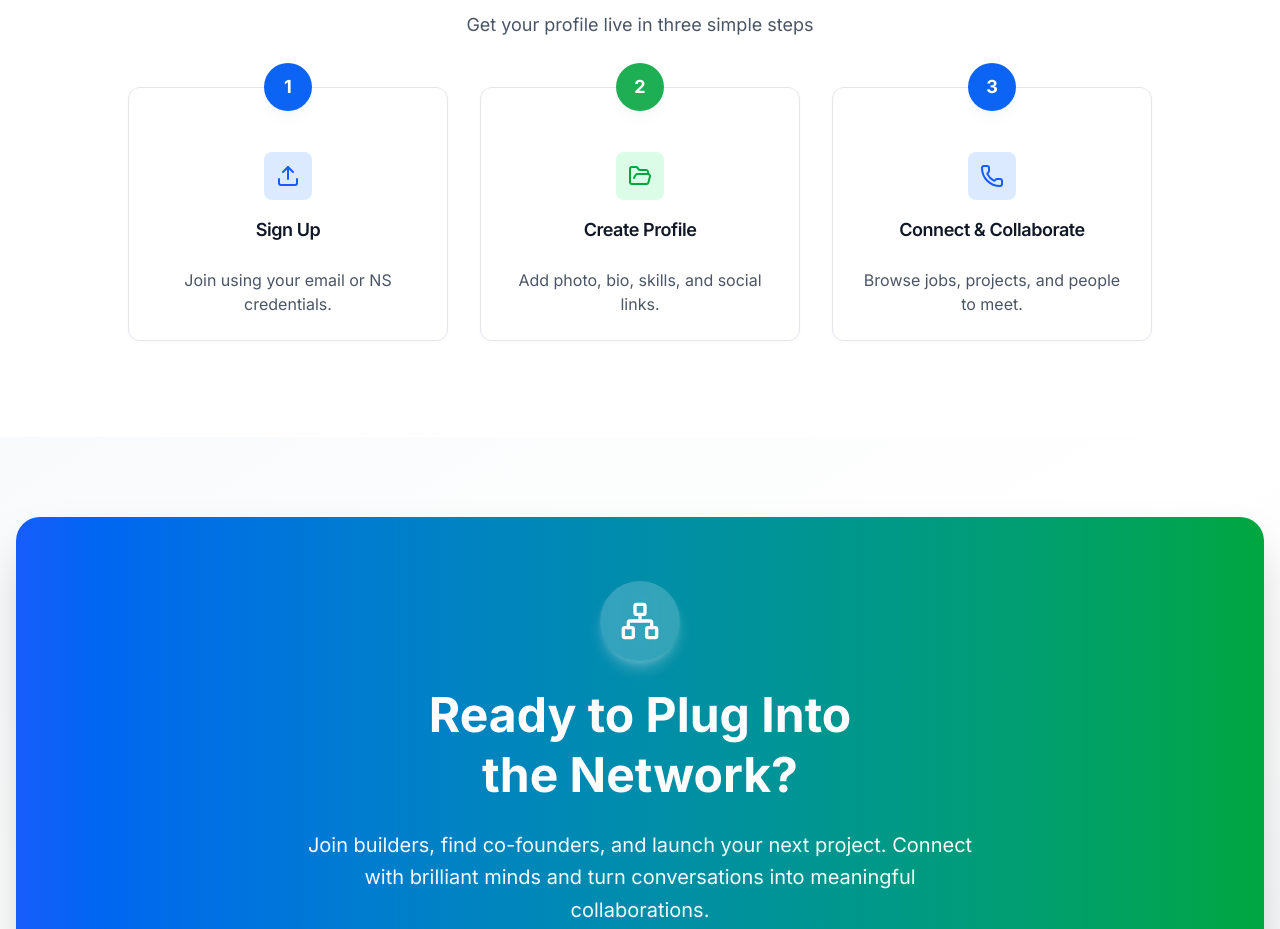
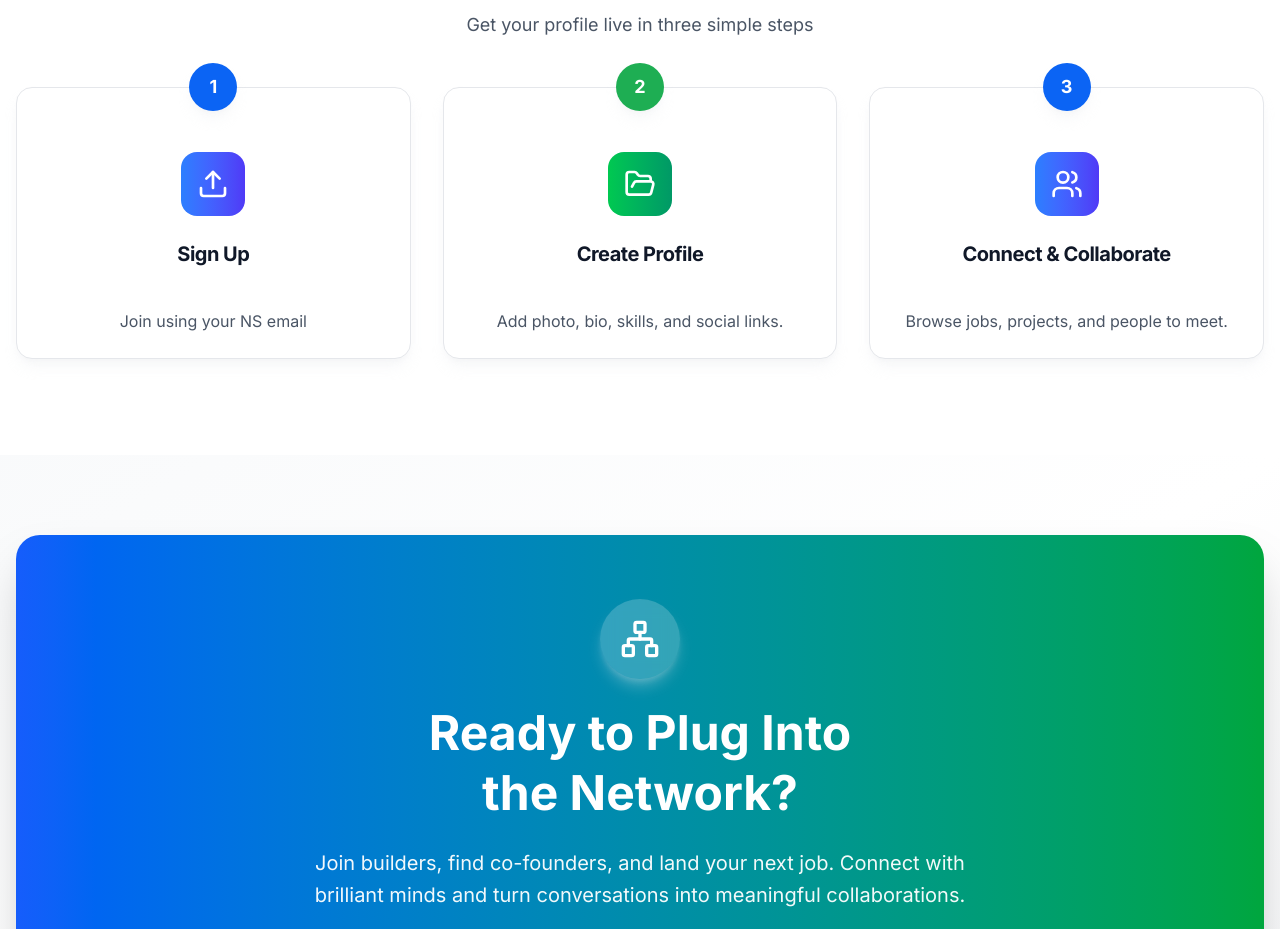
Before and after one commit to shashank-padala/network-node, a Next.js app: page / in a window 1280 px wide. Shown: the part 1868-2797 px from the top of the page. Built offline with nearby package versions, Linux system fonts and the light colour scheme.

Commit message:
landing page ui improvements

```diff
--- a/src/components/landing/CTA.tsx
+++ b/src/components/landing/CTA.tsx
@@ -17,7 +17,7 @@ export function CTA() {
               Ready to Plug Into<br />the Network?
             </h2>
             <p className="text-lg md:text-xl mb-10 opacity-95 max-w-2xl mx-auto leading-relaxed">
-              Join builders, find co-founders, and launch your next project. Connect with brilliant minds and turn conversations into meaningful collaborations.
+              Join builders, find co-founders, and land your next job. Connect with brilliant minds and turn conversations into meaningful collaborations.
             </p>
             <div className="flex flex-col sm:flex-row gap-4 justify-center mb-10">
               <Link href="/signup" className="cursor-pointer">
--- a/src/components/landing/Hero.tsx
+++ b/src/components/landing/Hero.tsx
@@ -23,7 +23,7 @@ export function Hero() {
             {/* Badge */}
             <div className="inline-flex items-center px-4 py-2 bg-green-100 text-green-700 rounded-full text-sm font-semibold">
               <Network className="w-4 h-4 mr-2" />
-              NetworkNode
+              Find People, Build Startups, Land Jobs, and more
               <Sparkles className="w-4 h-4 ml-2" />
             </div>
 
--- a/src/components/landing/HowItWorks.tsx
+++ b/src/components/landing/HowItWorks.tsx
@@ -1,14 +1,14 @@
 "use client";
 
 import { Card, CardContent, CardDescription, CardHeader, CardTitle } from "@/components/ui/card";
-import { Upload, FolderOpen, Phone } from "lucide-react";
+import { Upload, FolderOpen, Users } from "lucide-react";
 
 const steps = [
   {
     number: "1",
     icon: Upload,
     title: "Sign Up",
-    description: "Join using your email or NS credentials.",
+    description: "Join using your NS email",
     bgColor: "bg-[hsl(var(--blue-bg))]",
     iconColor: "text-[hsl(var(--blue-icon))]",
     numberBg: "bg-[hsl(var(--blue-icon))]",
@@ -24,7 +24,7 @@ const steps = [
   },
   {
     number: "3",
-    icon: Phone,
+    icon: Users,
     title: "Connect & Collaborate",
     description: "Browse jobs, projects, and people to meet.",
     bgColor: "bg-[hsl(var(--blue-bg))]",
@@ -41,7 +41,7 @@ export function HowItWorks() {
         <h2 className="text-3xl md:text-5xl font-bold mb-4 text-gray-900">Set Up in Minutes — No Installation Required</h2>
         <p className="text-lg text-gray-600">Get your profile live in three simple steps</p>
       </div>
-        <div className="grid md:grid-cols-3 gap-8 max-w-5xl mx-auto">
+        <div className="grid md:grid-cols-3 gap-8 max-w-7xl mx-auto">
           {steps.map((step, index) => {
             const Icon = step.icon;
             return (
@@ -49,19 +49,21 @@ export function HowItWorks() {
                 <div className={`absolute -top-6 left-1/2 -translate-x-1/2 w-12 h-12 rounded-full ${step.numberBg} text-white flex items-center justify-center font-bold text-lg shadow-lg z-10`}>
                   {step.number}
                 </div>
-                <Card className="text-center bg-white border border-gray-200 rounded-xl shadow-sm hover:shadow-md transition-all duration-300 pt-10">
-                  <CardHeader>
-                    <div className={`w-12 h-12 rounded-lg flex items-center justify-center mx-auto mb-4 ${
+                <Card className="text-center bg-white border border-gray-200 rounded-2xl shadow-lg hover:shadow-xl transition-all duration-300 pt-10 h-full flex flex-col">
+                  <CardHeader className="flex-1 flex flex-col items-center">
+                    <div className={`w-16 h-16 bg-gradient-to-r ${
                       index % 2 === 0
-                        ? "bg-blue-100 text-blue-600"
-                        : "bg-green-100 text-green-600"
-                    }`}>
-                      <Icon className="w-6 h-6" />
+                        ? "from-blue-500 to-indigo-600"
+                        : "from-green-500 to-emerald-600"
+                    } rounded-2xl flex items-center justify-center mx-auto mb-6`}>
+                      <Icon className="w-8 h-8 text-white" />
                     </div>
-                    <CardTitle className="text-lg text-gray-900 font-semibold">{step.title}</CardTitle>
+                    <CardTitle className="text-xl font-bold text-gray-900 mb-4">{step.title}</CardTitle>
                   </CardHeader>
                   <CardContent>
-                    <CardDescription className="text-base text-gray-600">{step.description}</CardDescription>
+                    <CardDescription className="text-base text-gray-600 leading-relaxed">
+                      {step.description}
+                    </CardDescription>
                   </CardContent>
                 </Card>
               </div>
```
